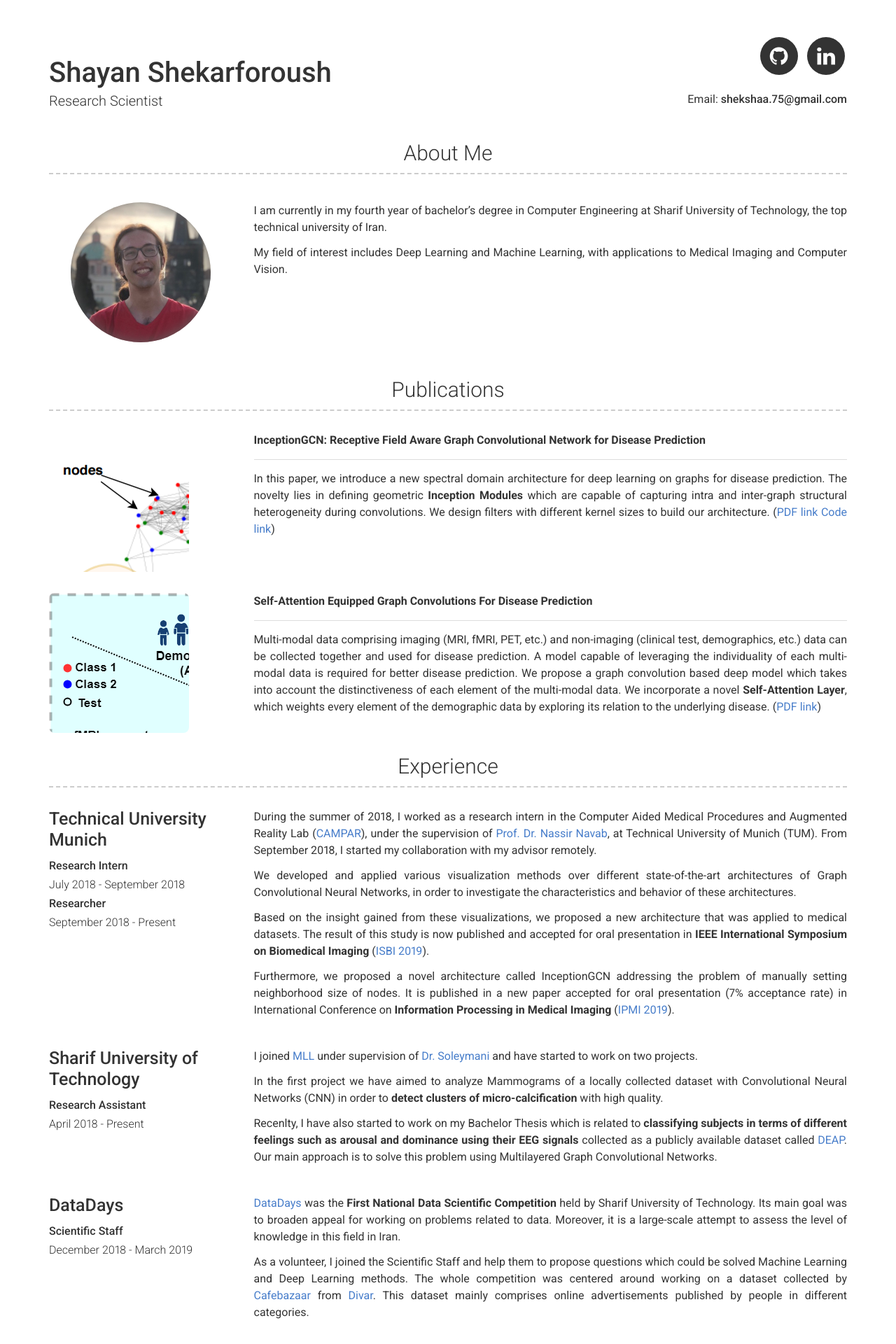
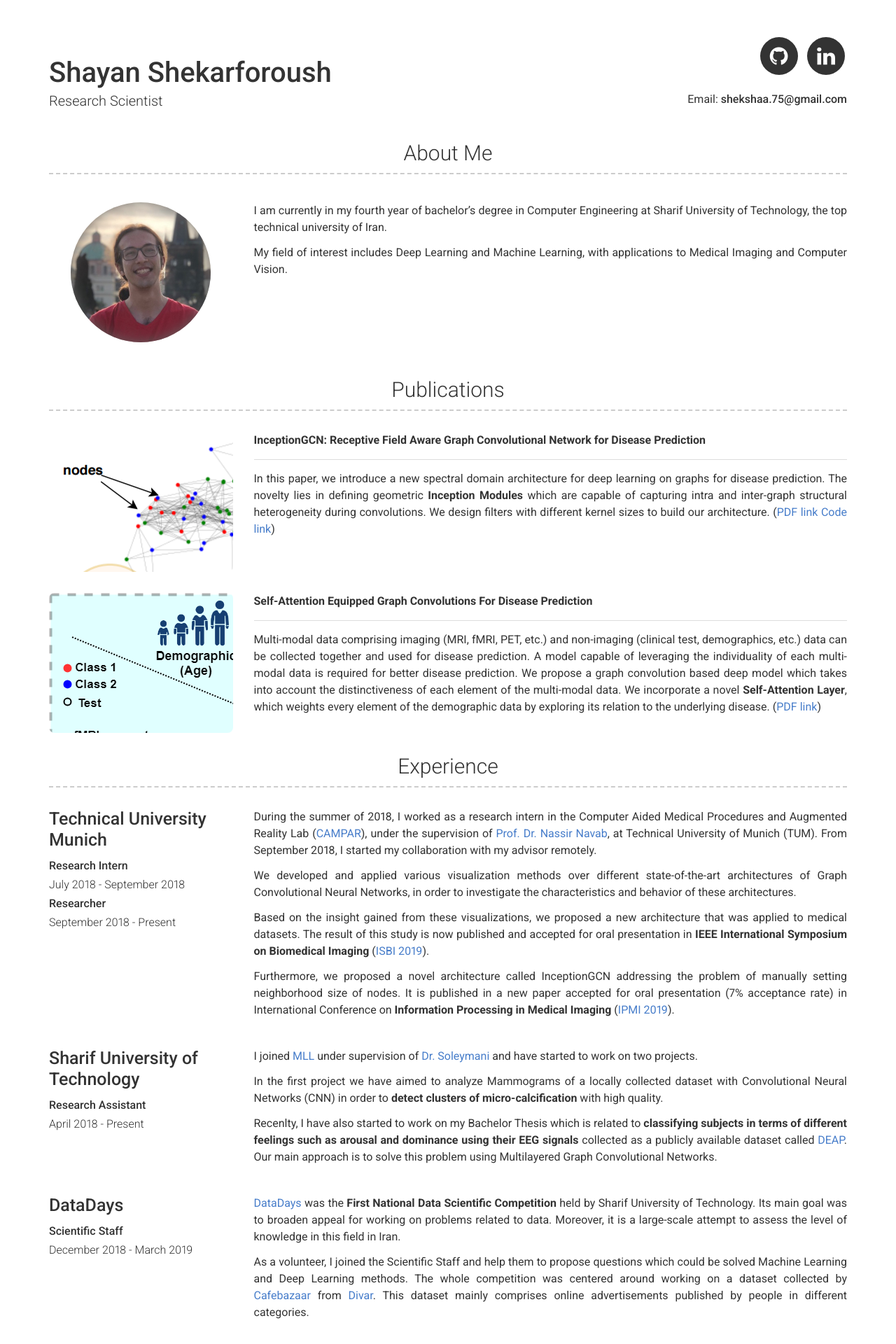
Before and after one commit to shekshaa/shekshaa.github.io, a Jekyll site: the page built from index.md, in a window 1280 px wide. Shown: the top 1920 px of the page at 70% size. Built offline with Jekyll 4.4.1, drawn with Linux system fonts in a browser that asks for light colours.

Commit message:
Update modern-resume-theme.scss

```diff
--- a/_sass/modern-resume-theme.scss
+++ b/_sass/modern-resume-theme.scss
@@ -70,9 +70,8 @@ ul.icons a {
 }
 
 .pub-img {
-  width: 200px;
+  width: auto;
   height: 200px;
-  object-fit: fill;
   display: block;
   border-radius: 8px;
 }
```
